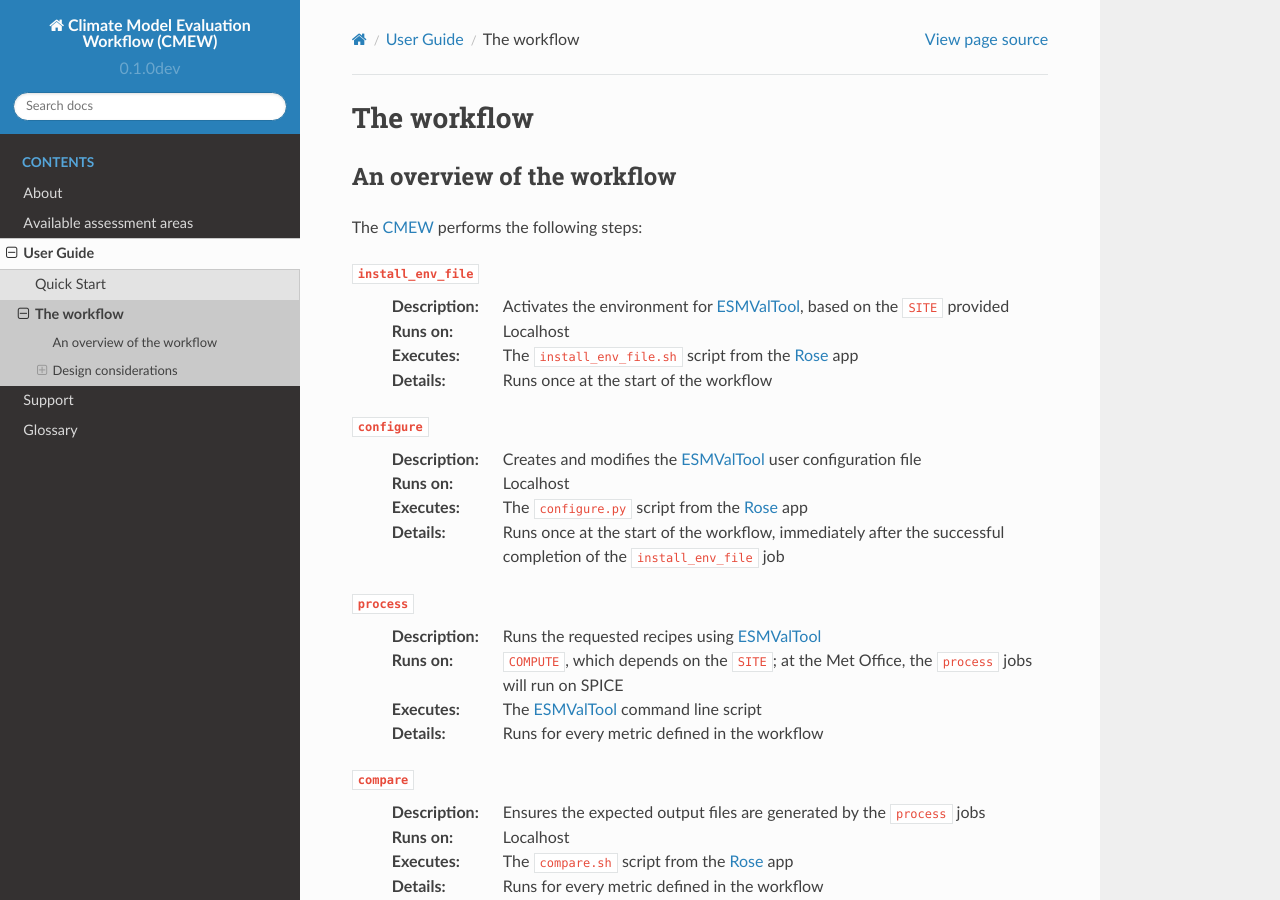
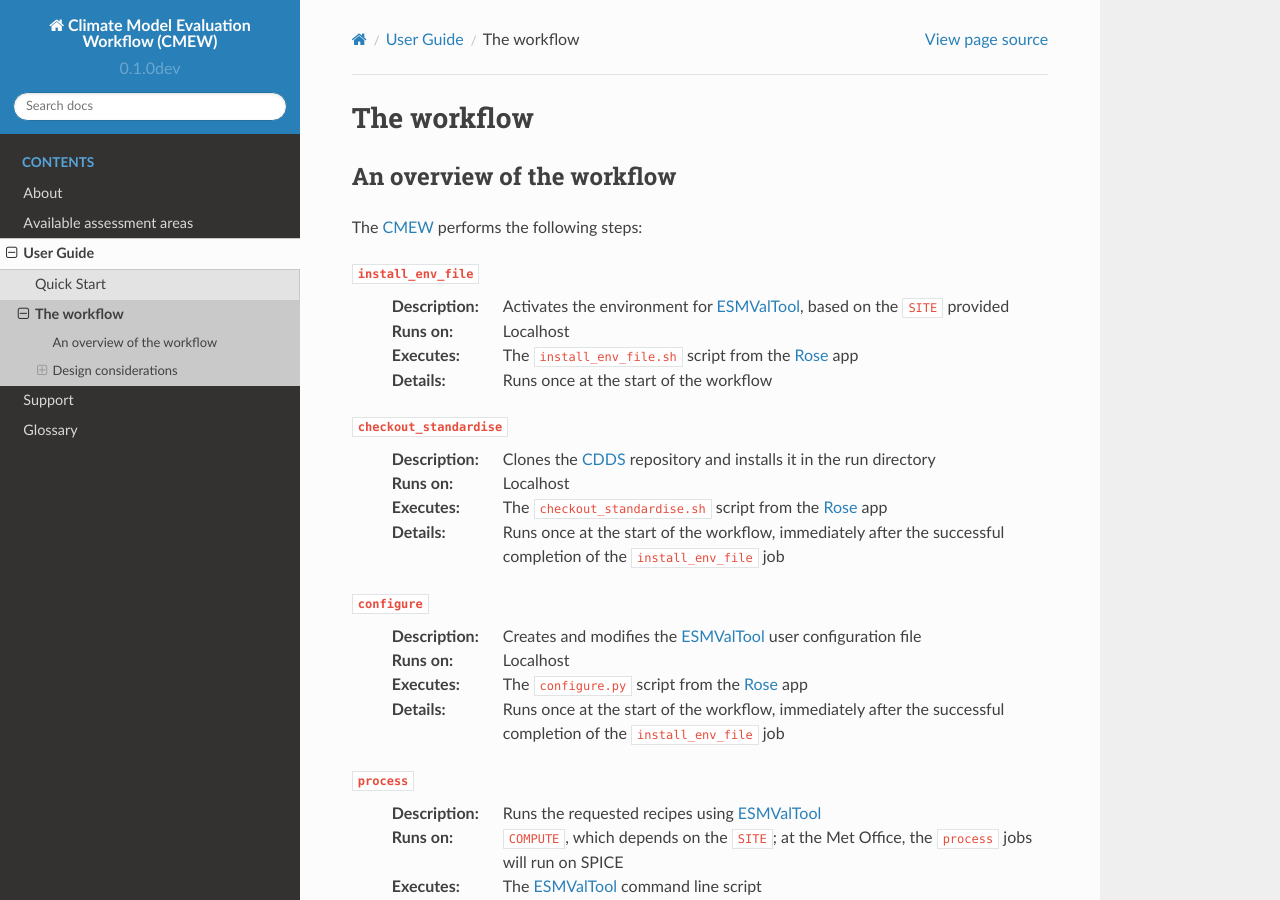
Before and after one commit to MetOffice/CMEW, a Sphinx documentation site: the page built from doc/source/user_guide/workflow.rst, in a window 1280 px wide and 900 px high. Built offline with Sphinx 7.4.7 and the Read the Docs theme 2.0.0, drawn with Linux system fonts in a browser that asks for light colours.

Commit message:
#71: add documentation

```diff
--- a/doc/source/common.txt
+++ b/doc/source/common.txt
@@ -3,6 +3,7 @@
 .. Glossary substitutions make it easier to refer to pluralised /
 .. capitalised glossary terms.
 
+.. |CDDS| replace:: :term:`CDDS`
 .. |CMEW| replace:: :term:`CMEW`
 .. |CMIP| replace:: :term:`CMIP`
 .. |Cylc| replace:: :term:`Cylc`
--- a/doc/source/glossary.rst
+++ b/doc/source/glossary.rst
@@ -7,6 +7,10 @@ Glossary
 .. include:: common.txt
 
 .. glossary::
+
+   CDDS
+     CDDS is a package that |CMEW| uses to standardise data for use in
+     |ESMValTool| recipes.
 
    CMEW
      Climate Model Evaluation Workflow
--- a/doc/source/user_guide/workflow.rst
+++ b/doc/source/user_guide/workflow.rst
@@ -19,6 +19,18 @@ The |CMEW| performs the following steps:
      The ``install_env_file.sh`` script from the |Rose| app
   :Details:
      Runs once at the start of the workflow
+
+``checkout_standardise``
+  :Description:
+     Clones the |CDDS| repository and installs it in the run directory
+  :Runs on:
+     Localhost
+  :Executes:
+     The ``checkout_standardise.sh`` script from the |Rose| app
+  :Details:
+     Runs once at the start of the workflow, immediately after the successful
+     completion of the ``install_env_file`` job
+
 
 ``configure``
   :Description:
```
Also changed, not shown: 1 other file.
